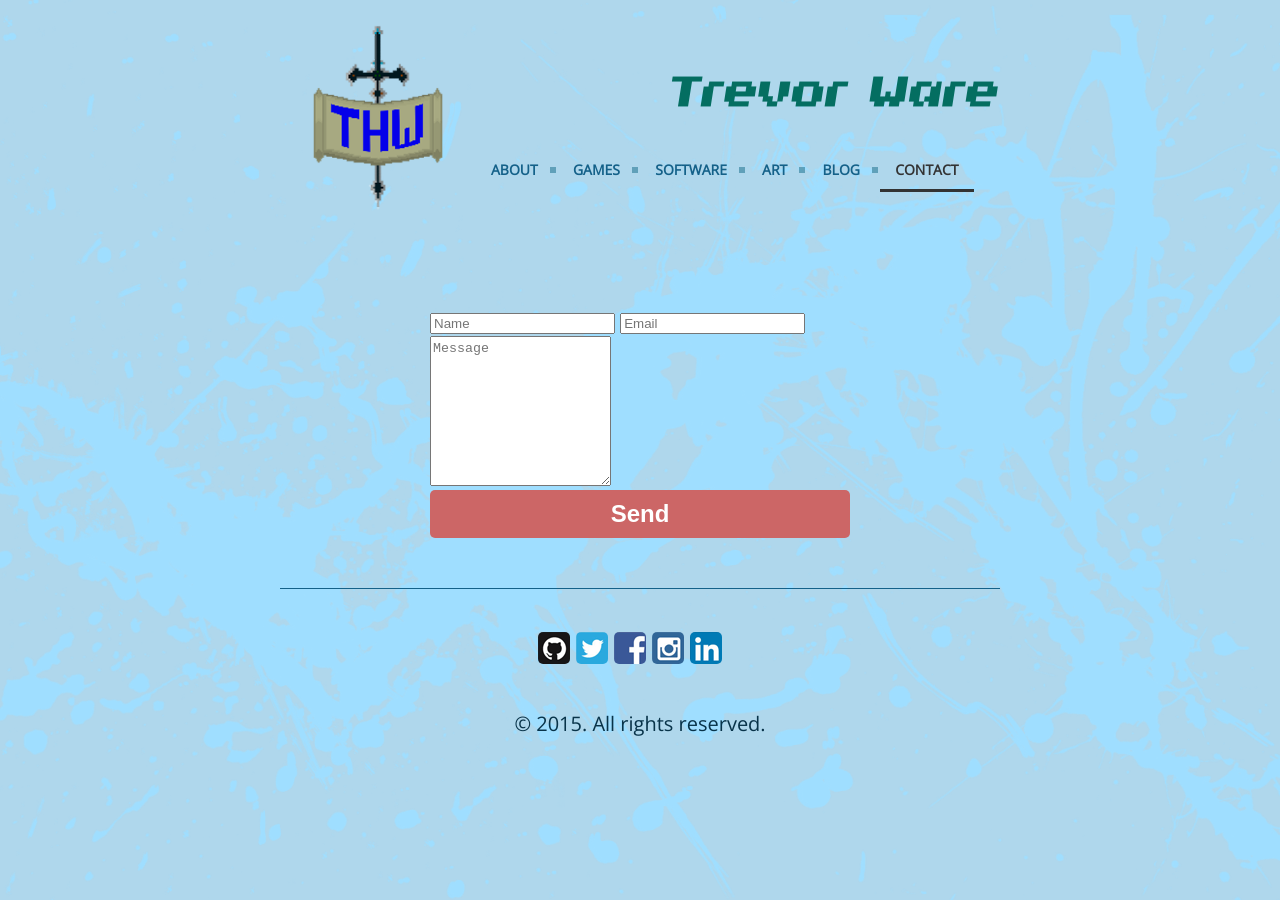
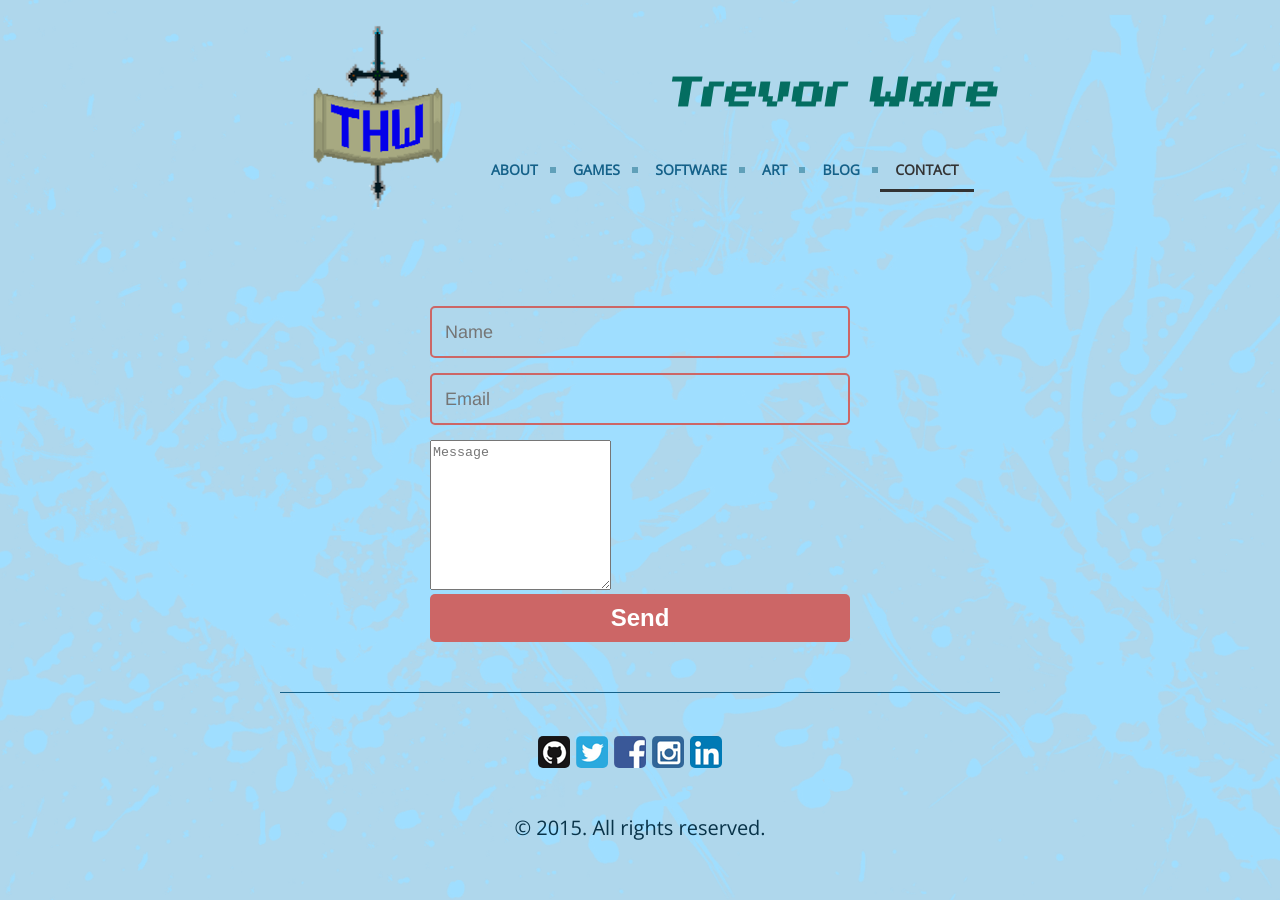
Before and after one commit to twarrre/twarrre.github.io, a Jekyll site: the page built from contact.md, in a window 1280 px wide. Built offline with Jekyll 4.4.1, drawn with Linux system fonts in a browser that asks for light colours.

Commit message:
Forgot to save the class names.

```diff
--- a/contact.md
+++ b/contact.md
@@ -6,11 +6,11 @@ tag: Contact
 <div class="contact">
 
 <form id="contactform" method="POST">
-    <input type="text" name="name" placeholder="Name">
-    <input type="email" name="_replyto" placeholder="Email">
+    <input type="text" name="name" class="feedback-input" placeholder="Name">
+    <input type="email" name="_replyto" class="feedback-input" placeholder="Email">
     <input type="hidden" name="_subject" value="Portfolio Contact" />
     <textarea name="message" placeholder="Message"></textarea>
-    <input type="text" name="_gotcha" style="display:none" />
+    <input type="text" name="_gotcha" class="feedback-input" style="display:none" />
     <input type="hidden" name="_next" value="//twarrre.github.io/thanks.html" />
     <input type="submit" value="Send">
 </form>
```
